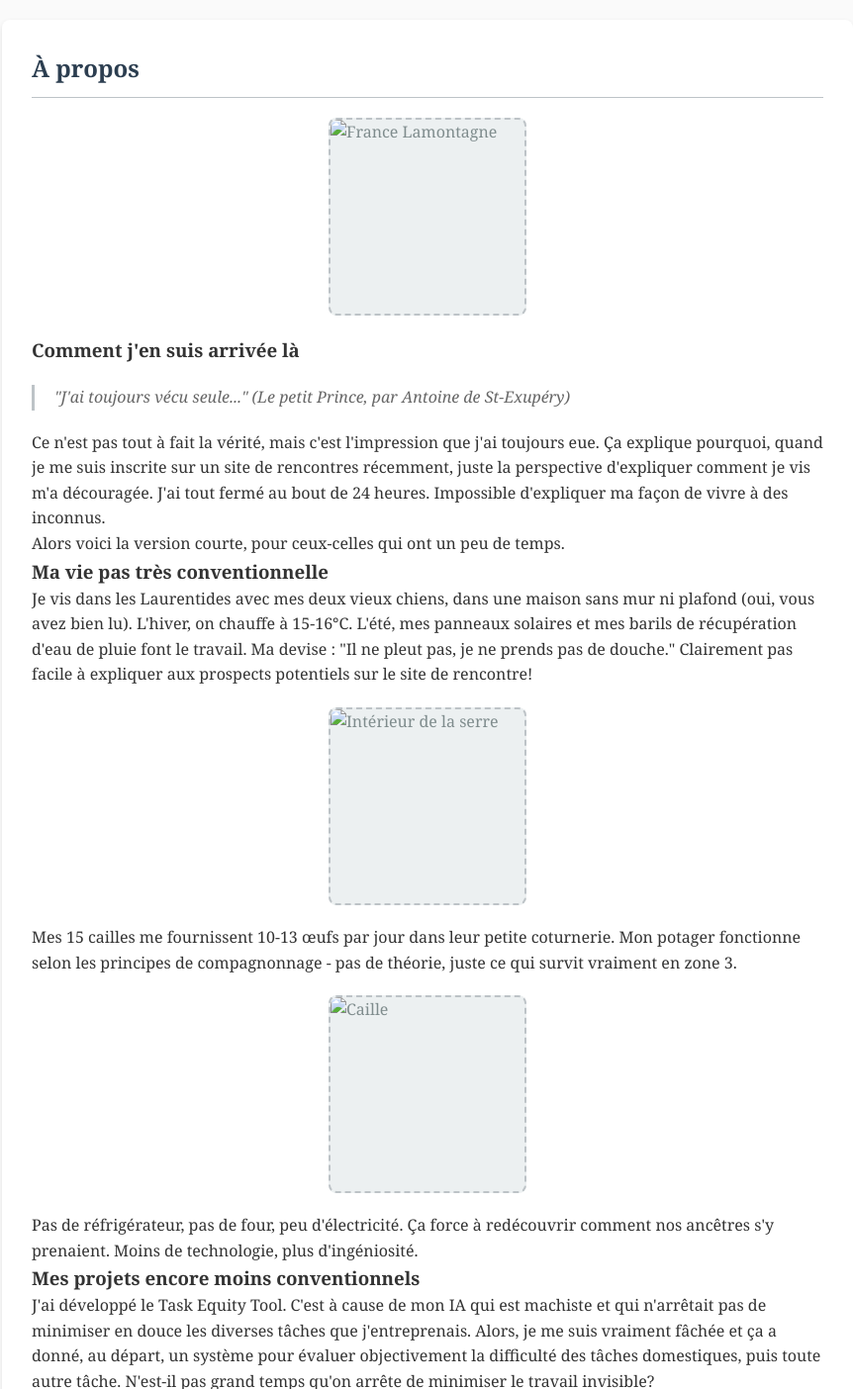
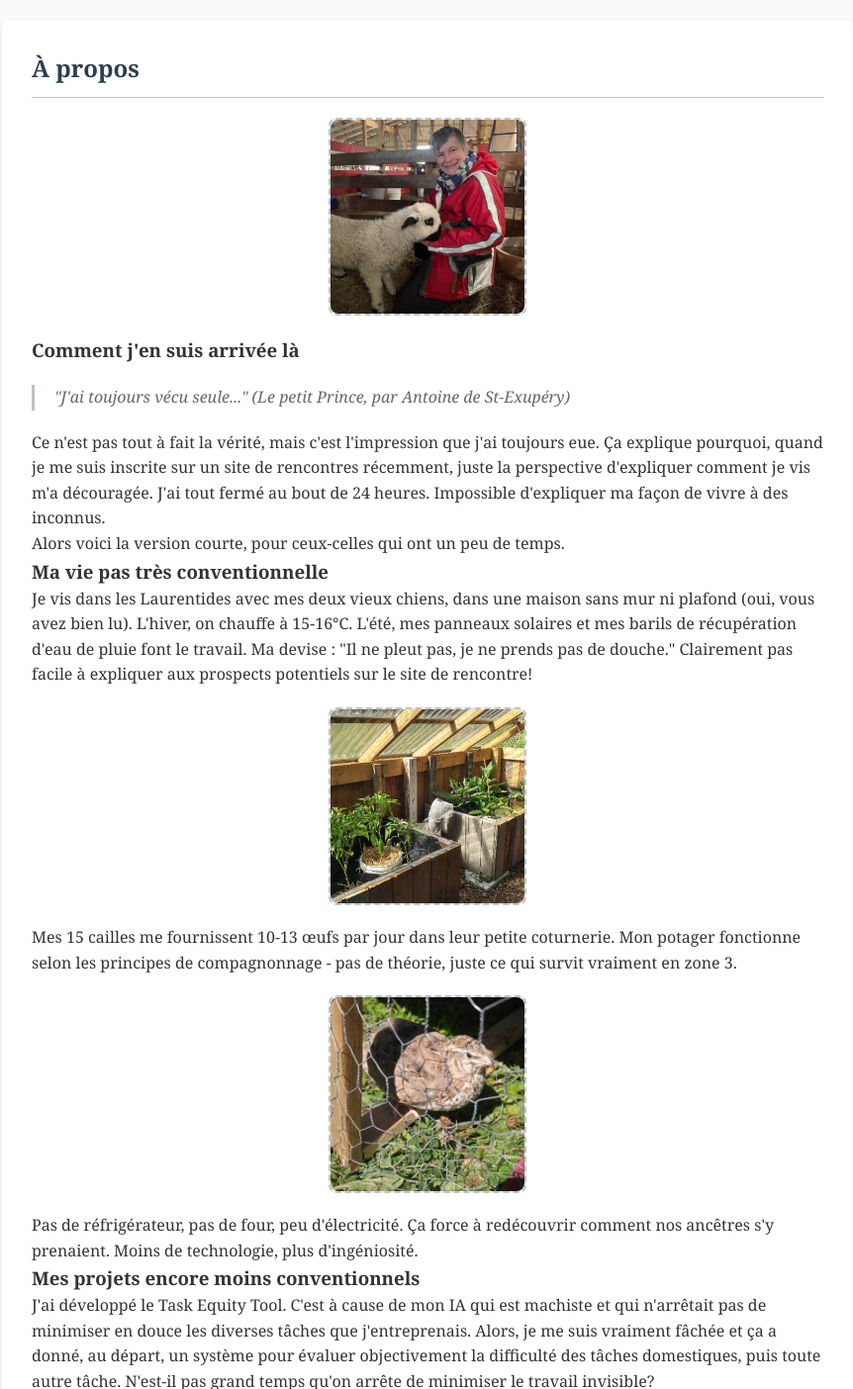
Before and after one commit to iledefrance55/france-lamontagne-site, a plain HTML site: page index.html in a window 1280 px wide. Shown: the part 260-1664 px from the top of the page at 99% size, without its empty margins (208-1070 px from the left). Drawn offline with Linux system fonts and the light colour scheme.

Commit message:
Update index.html

```diff
--- a/index.html
+++ b/index.html
@@ -167,7 +167,7 @@
         <h2>À propos</h2>
 
         <div class="photo-placeholder">
-            <img src="images/France.jpeg" alt="France Lamontagne" style="width: 100%; height: 100%; object-fit: cover; border-radius: 8px;">
+            <img src="France.jpeg" alt="France Lamontagne" style="width: 100%; height: 100%; object-fit: cover; border-radius: 8px;">
         </div>
 
         <h3>Comment j'en suis arrivée là</h3>
@@ -185,13 +185,13 @@
         <p>Je vis dans les Laurentides avec mes deux vieux chiens, dans une maison sans mur ni plafond (oui, vous avez bien lu). L'hiver, on chauffe à 15-16°C. L'été, mes panneaux solaires et mes barils de récupération d'eau de pluie font le travail. Ma devise : "Il ne pleut pas, je ne prends pas de douche." Clairement pas facile à expliquer aux prospects potentiels sur le site de rencontre!</p>
 
         <div class="photo-placeholder">
-            <img src="images/serre.jpeg" alt="Intérieur de la serre" style="width: 100%; height: 100%; object-fit: cover; border-radius: 8px;">
+            <img src="serre.jpeg" alt="Intérieur de la serre" style="width: 100%; height: 100%; object-fit: cover; border-radius: 8px;">
         </div>
 
         <p>Mes 15 cailles me fournissent 10-13 œufs par jour dans leur petite coturnerie. Mon potager fonctionne selon les principes de compagnonnage - pas de théorie, juste ce qui survit vraiment en zone 3.</p>
 
         <div class="photo-placeholder">
-            <img src="images/caille.jpeg" alt="Caille" style="width: 100%; height: 100%; object-fit: cover; border-radius: 8px;">
+            <img src="caille.jpeg" alt="Caille" style="width: 100%; height: 100%; object-fit: cover; border-radius: 8px;">
         </div>
 
         <p>Pas de réfrigérateur, pas de four, peu d'électricité. Ça force à redécouvrir comment nos ancêtres s'y prenaient. Moins de technologie, plus d'ingéniosité.</p>
```
